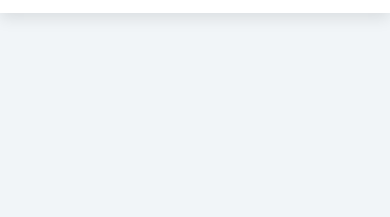
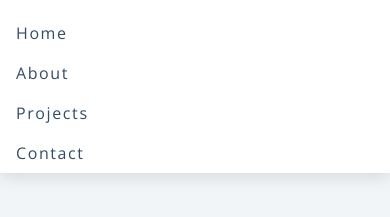
Before and after one commit to kcojev/toggle-navbar-js, a plain HTML site: page index.html in a window 390 px wide. Both pictures are taken after a click on the button 361 px from the left and 36 px from the top of the page. Shown: the part 59-276 px from the top of the page. Drawn offline with nearby package versions, Linux system fonts and the light colour scheme.

Commit message:
js file done

```diff
--- /dev/null
+++ b/app.js
@@ -0,0 +1,7 @@
+
+const toggle = document.querySelector('.nav-toggle')
+const links = document.querySelector('.links')
+
+toggle.addEventListener('click', () => {
+    links.classList.toggle('show-links')
+})
--- a/index.html
+++ b/index.html
@@ -65,5 +65,6 @@
         </div>
     </nav>
 
+    <script src="app.js"></script>
 </body>
 </html>
```
